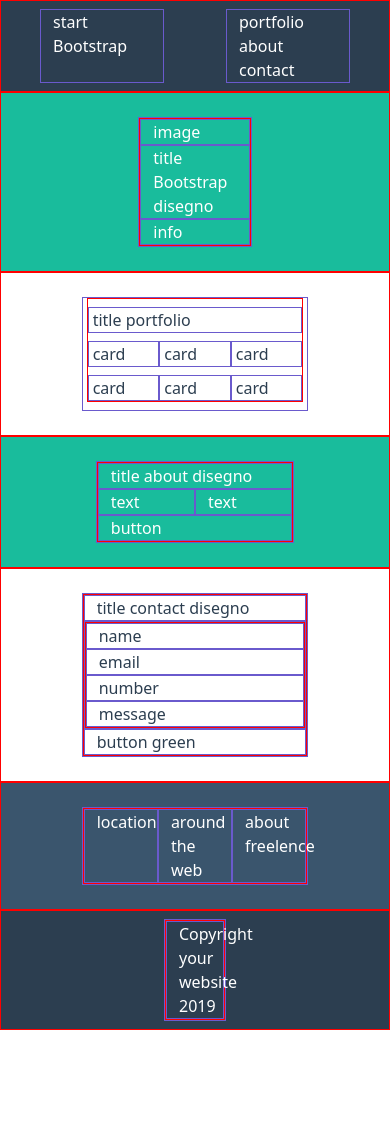
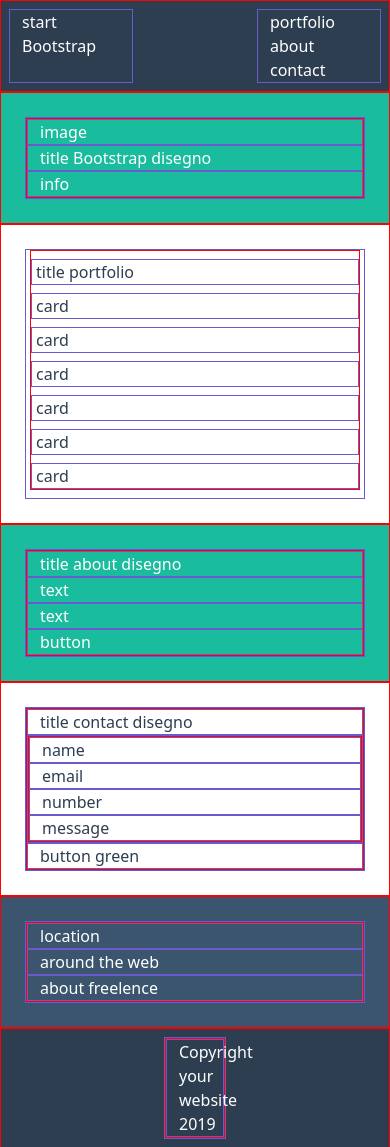
Before and after one commit to ABiviano13/html-css-bootstrap-freelance, a plain HTML site: page index.html in a window 390 px wide. Before the commit the page ends 1030 px from the top, so only its background shows below. Drawn offline with nearby package versions, Linux system fonts and the light colour scheme.

Commit message:
REFACTOR col-number

```diff
--- a/index.html
+++ b/index.html
@@ -11,7 +11,7 @@
 <body>
     <header class="main-header">
         <div class="container">
-            <nav class="row justify-content-around p-2">
+            <nav class="row justify-content-between p-2">
                 <div class="col-4">
                     start Bootstrap
                 </div>
@@ -25,7 +25,7 @@
         <section class="start">
             <div class="container">
                 <div class="row justify-content-center p-4">
-                    <div class="col-4">
+                    <div class="col-s-12 col-md-6 col-lg-4">
                         <div class="row">
                             <div class="col-12">
                                 image
@@ -46,27 +46,27 @@
         <section class="portfolio">
             <div class="container">
                 <div class="row justify-content-center p-4">
-                    <div class="col-8 p-2">
+                    <div class="col-s-12 col-md-10 col-lg-8 p-2">
                         <div class="row g-2">
                             <div class="col-12">
                                 title portfolio
                             </div>
-                            <div class="col-4">
+                            <div class="col-s-12 col-md-4">
                                 card
                             </div>
-                            <div class="col-4">
+                            <div class="col-s-12 col-md-4">
                                 card
                             </div>
-                            <div class="col-4">
+                            <div class="col-s-12 col-md-4">
                                 card
                             </div>
-                            <div class="col-4">
+                            <div class="col-s-12 col-md-4">
                                 card
                             </div>
-                            <div class="col-4">
+                            <div class="col-s-12 col-md-4">
                                 card
                             </div>
-                            <div class="col-4">
+                            <div class="col-s-12 col-md-4">
                                 card
                             </div>
                         </div>
@@ -78,16 +78,19 @@
         <section class="about">
             <div class="container">
                 <div class="row justify-content-center p-4">
-                    <div class="col-7">
+                    <div class="col-s-10 col-md-8">
+                        <!-- desktop col-8 -->
                         <div class="row">
                             <div class="col-12">
                                 title about
                                 disegno
                             </div>
-                            <div class="col-6">
+                            <div class="col-s-12 col-lg-6">
+                                <!-- desktop col-6 -->
                                 text
                             </div>
-                            <div class="col-6">
+                            <div class="col-s-12 col-lg-6">
+                                <!-- desktop col-6 -->
                                 text
                             </div>
                             <div class="col-12">
@@ -102,7 +105,8 @@
         <section class="contact">
             <div class="container">
                 <div class="row justify-content-center p-4">
-                    <div class="col-8">
+                    <div class="col-s-10 col-md-8">
+                        <!-- desktop col-8  -->
                         <div class="row">
                             <div class="col-12">
                                 title contact
@@ -137,15 +141,19 @@
         <section class="info">
             <div class="container">
                 <div class="row justify-content-center p-4">
-                    <div class="col-8">
+                    <div class="col-s-10 col-md-8">
+                        <!-- desktop col-8 -->
                         <div class="row">
-                            <div class="col-4">
+                            <div class="col-s-12 col-lg-4">
+                                <!-- desktop col-4 -->
                                 location
                             </div>
-                            <div class="col-4">
+                            <div class="col-s-12 col-lg-4">
+                                <!-- desktop col-4 -->
                                 around the web
                             </div>
-                            <div class="col-4">
+                            <div class="col-s-12 col-lg-4">
+                                <!-- desktop col-4 -->
                                 about freelence
                             </div>
                         </div>
```
